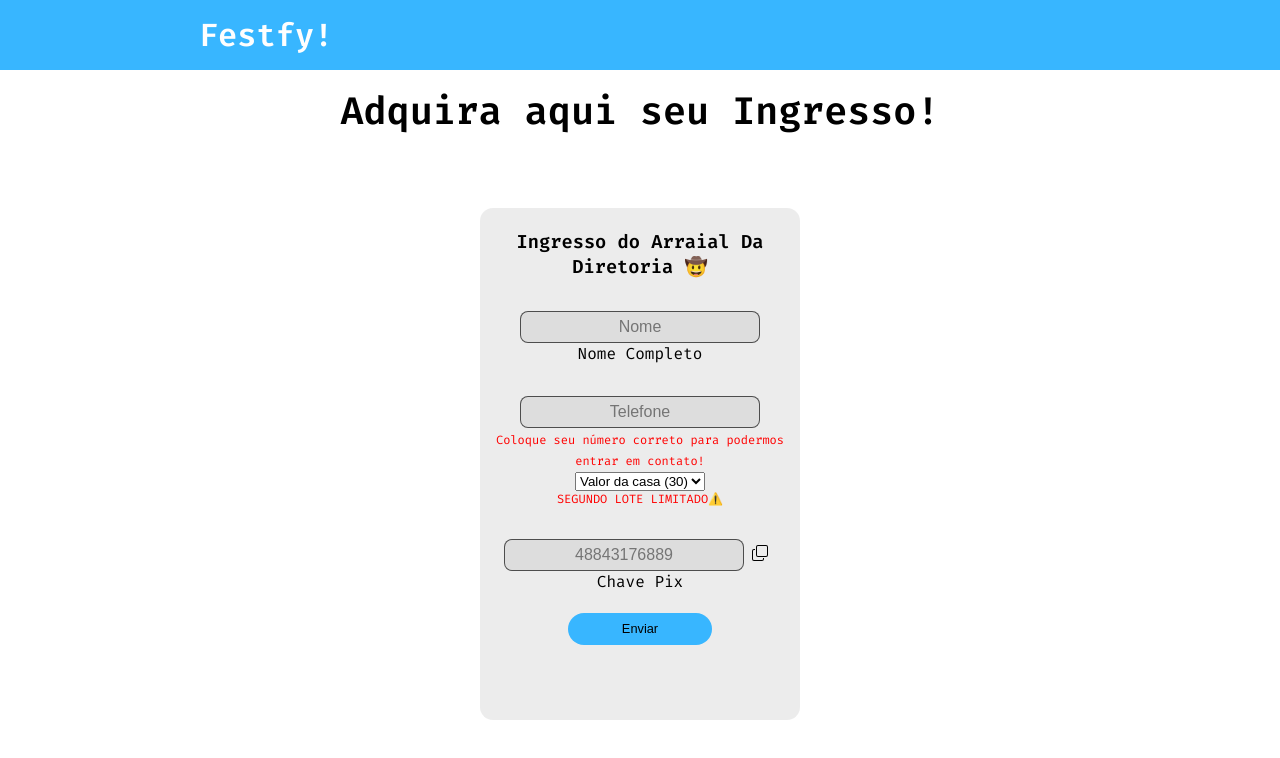
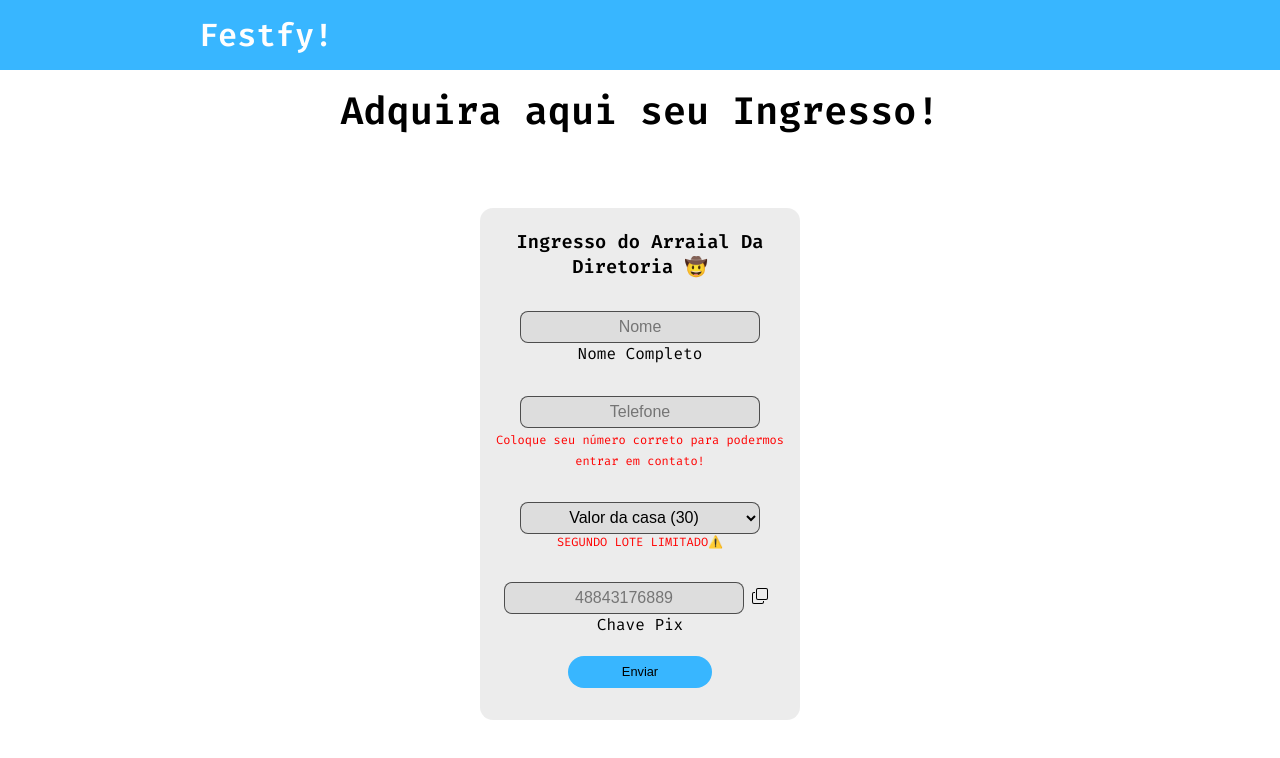
Before and after one commit to bren112/festfyuv, a React (Vite) app: page /teste in a window 1280 px wide. Shown: the top 758 px of the page. Built offline with nearby package versions, Linux system fonts and the light colour scheme.

Commit message:
Update style.css

```diff
--- a/src/pages/Sobre/style.css
+++ b/src/pages/Sobre/style.css
@@ -1,4 +1,13 @@
-
+select{
+  height: 2pc;
+    width: 15pc;
+    border-radius: 8px;
+    border: solid rgba(0, 0, 0, 0.651) 1px;
+    background-color: rgba(100, 100, 100, 0.11);
+    font-size: 1pc;
+    margin-top: 2pc;
+    text-align: center;
+}
 
 #flyer {
     width: 100%;
```
